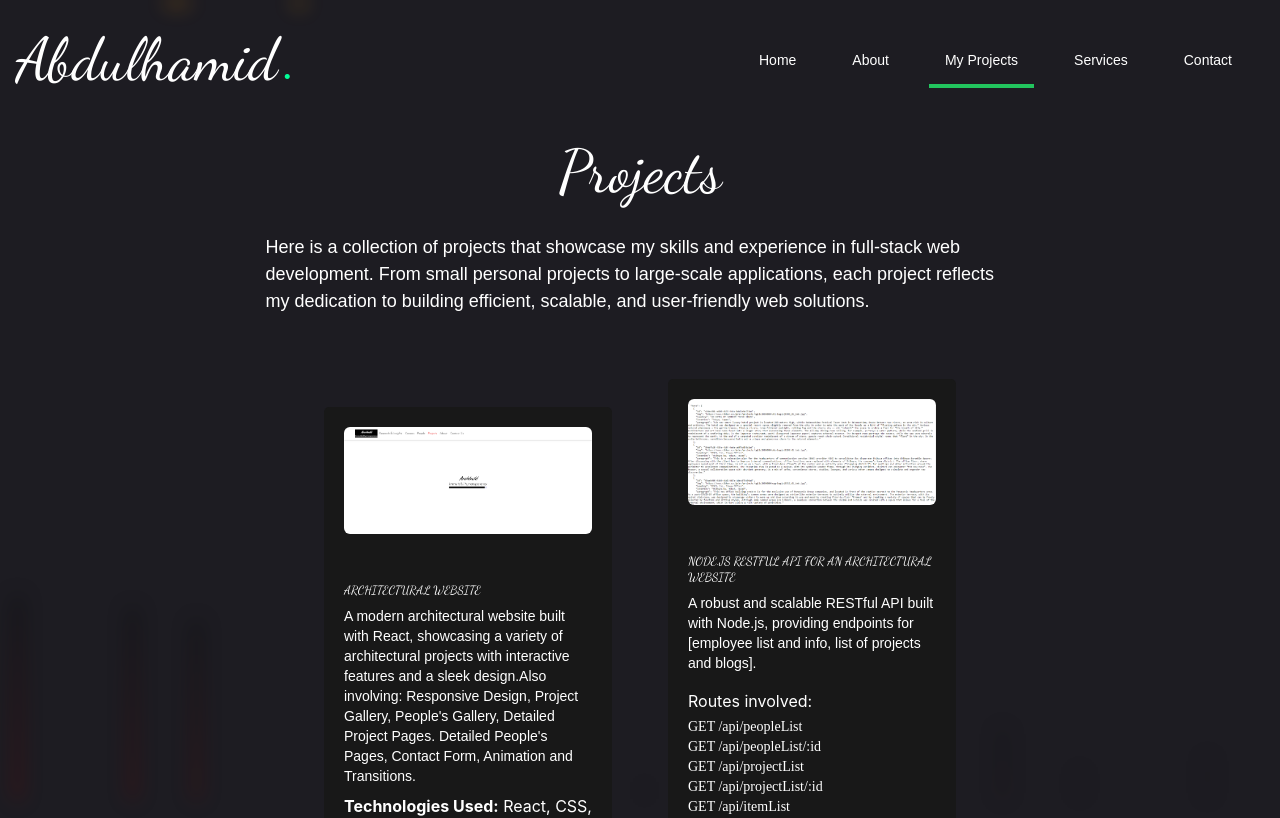
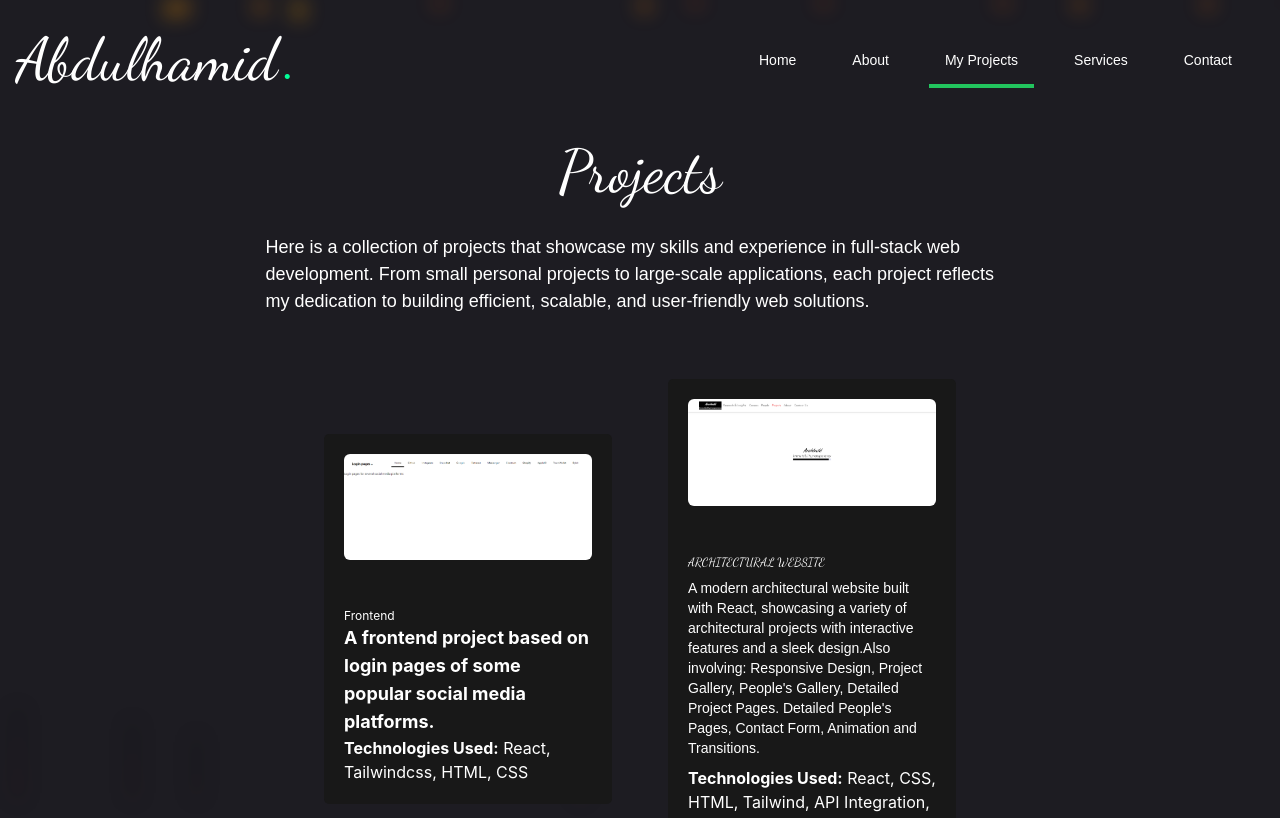
Before and after one commit to Abdulsalam001Arnold/mi-portfolio, a React (Create React App) app: page /projects in a window 1280 px wide. Shown: the top 818 px of the page. Built offline with nearby package versions, Linux system fonts and the light colour scheme; a web font is replaced by a local one.

Commit message:
portfolio

```diff
--- a/src/components/projects.jsx
+++ b/src/components/projects.jsx
@@ -5,9 +5,11 @@ import { Link } from 'react-router-dom';
 import 'aos/dist/aos.css';
 import { useMediaQuery } from 'react-responsive';
 import Reveal from './Reveal';
-// import project from '../assets/project1.png'
+import project from '../assets/project1.png'
+import project3 from '../assets/project3.png'
+
 import project2 from '../assets/project2.png'
-import project3 from '../assets/project3.png'
+import project4 from '../assets/project4.png'
 
 
 
@@ -40,10 +42,34 @@ export default function Project(){
 
             <div className='grid grid-cols-1 md:grid-cols-2 lg:grid-cols-2 items-center justify-center mt-[4rem] gap-5 md:gap-9 lg:gap-14 px-2'>
 
+            <Link to='https://login-nu-snowy.vercel.app'>
+            <div className='flex flex-col items-center justify-center gap-4 md:gap-5 lg:gap-10 mb-[0.56rem] overflow-hidden sm:w-[17rem] md:w-[18rem] lg:w-[18rem] p-5 bg-[rgb(24,24,24)] text-white icon-box'
+        data-aos={isBigScreen ? 'fade-up' : 'fade-up'}
+          data-aos-offset={isBigScreen ? '10' : '2'}>
+        <div className='relative'>
+                <motion.img src={project4} alt='return of the city' className='w-full h-auto flex-shrink-0 img-hero'
+                  initial={{opacity: 0}}
+                animate={{opacity: 1}}
+                transition={{delay: 1.5, ease: 'easeOut', duration: 1.5}}
+                />
+                <div className='overlay'></div>
+                </div>
+                <div className="mt-[0.5rem]">
+
+                <h4 className='text-xs'>Frontend</h4>
+                <Reveal>
+                  <h3 className="text-lg font-bold dancing-script-big">A frontend project based on login pages of some popular social media platforms.</h3>
+                </Reveal>
+
+                  <Reveal>
+                  <p><strong>Technologies Used:</strong> React, Tailwindcss, HTML, CSS</p>
+                 </Reveal>
+                </div>
+                </div>
+                </Link>
 
 
-
-              <Link to='https://archbuild.vercel.app'>
+              <Link to='https://archbuild.vercel.app/'>
                 <div className='flex flex-col items-center justify-center gap-4 md:gap-5 lg:gap-10 mb-[0.56rem] overflow-hidden sm:w-[17rem] md:w-[18rem] lg:w-[18rem] p-5 text-white icon-box'
         data-aos={isBigScreen ? 'fade-up' : 'fade-up'}
           data-aos-offset={isBigScreen ? '10' : '2'}>
```
Also changed, not shown: src/assets/project4.png (added).
